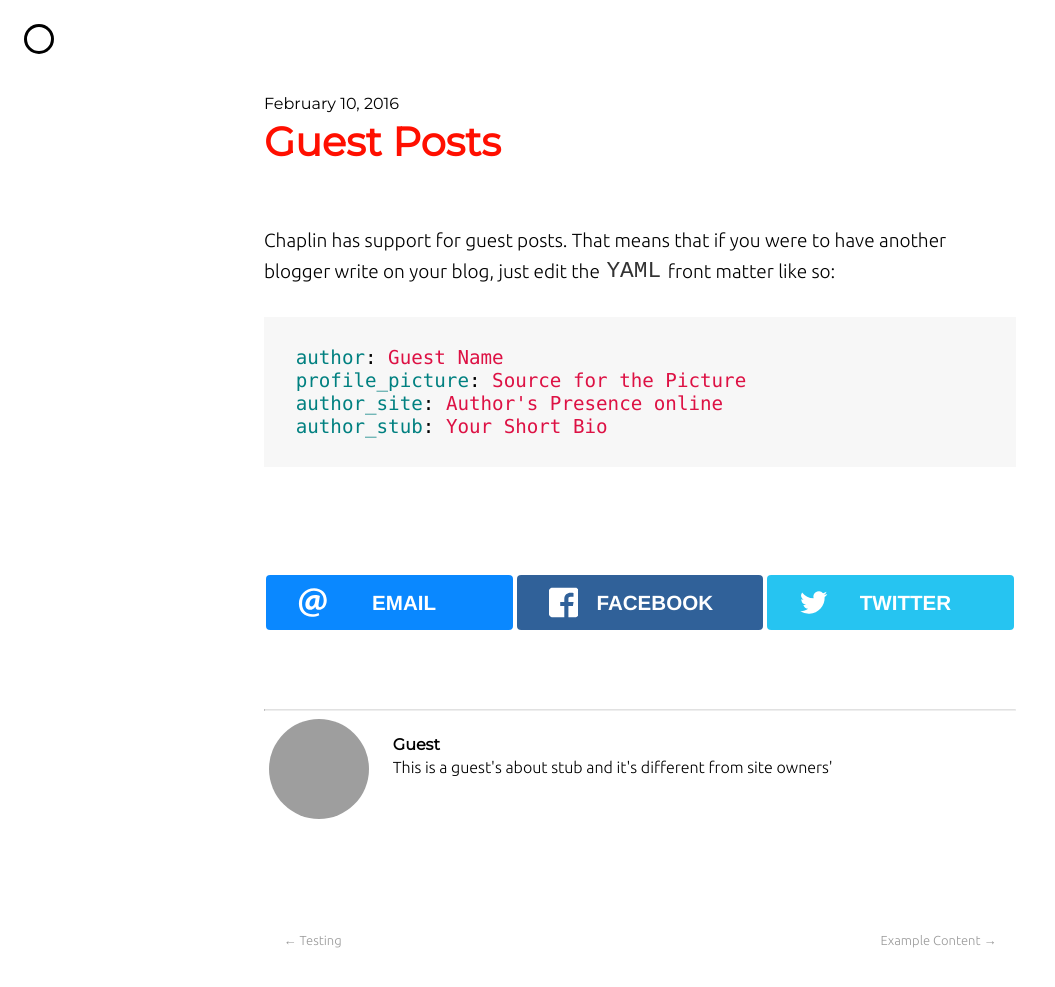
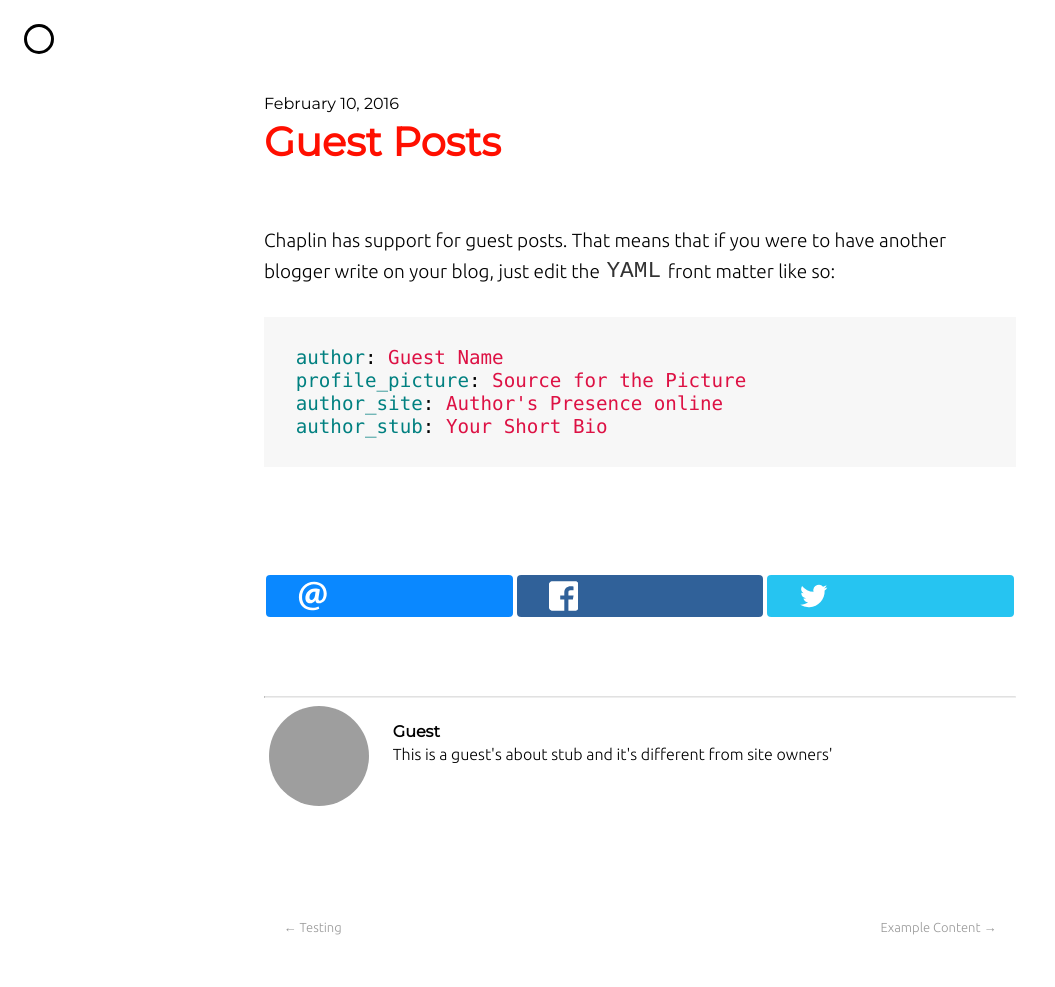
Before and after one commit to pbamotra/sciontist, a Jekyll site: the page built from _posts/2016-02-10-guest-posts.markdown, in a window 1280 px wide, cut to the strip 0-1035 px from the top of the page. Shown: the top 987 px of the strip, without its empty margins (0-1055 px from the left). Built offline with Jekyll 4.4.1, drawn with Linux system fonts in a browser that asks for light colours; nearby versions of some CDN libraries; comment, search, counter and statistics services are not loaded; grey boxes are pictures that could not be loaded.

Commit message:
disable share text

```diff
--- a/_includes/share.html
+++ b/_includes/share.html
@@ -3,21 +3,21 @@
     <!-- Replace subject with your message using URL Endocding: http://meyerweb.com/eric/tools/dencoder/ -->
         <a href="mailto:?subject={{ page.title }}&amp;body=Check out: {{ site.url }}{{ site.baseurl }}{{ page.url }}">
             <span class="rrssb-icon"><svg xmlns="http://www.w3.org/2000/svg" viewBox="0 0 28 28"><path d="M20.11 26.147c-2.335 1.05-4.36 1.4-7.124 1.4C6.524 27.548.84 22.916.84 15.284.84 7.343 6.602.45 15.4.45c6.854 0 11.8 4.7 11.8 11.252 0 5.684-3.193 9.265-7.398 9.3-1.83 0-3.153-.934-3.347-2.997h-.077c-1.208 1.986-2.96 2.997-5.023 2.997-2.532 0-4.36-1.868-4.36-5.062 0-4.75 3.503-9.07 9.11-9.07 1.713 0 3.7.4 4.6.972l-1.17 7.203c-.387 2.298-.115 3.3 1 3.4 1.674 0 3.774-2.102 3.774-6.58 0-5.06-3.27-8.994-9.304-8.994C9.05 2.87 3.83 7.545 3.83 14.97c0 6.5 4.2 10.2 10 10.202 1.987 0 4.09-.43 5.647-1.245l.634 2.22zM16.647 10.1c-.31-.078-.7-.155-1.207-.155-2.572 0-4.596 2.53-4.596 5.53 0 1.5.7 2.4 1.9 2.4 1.44 0 2.96-1.83 3.31-4.088l.592-3.72z"/></svg></span>
-            <span class="rrssb-text">email</span>
+            <!--<span class="rrssb-text">email</span>-->
         </a>
     </li>
     <li class="rrssb-facebook">
 <!--  Replace with your URL. For best results, make sure you page has the proper FB Open Graph tags in header: https://developers.facebook.com/docs/opengraph/howtos/maximizing-distribution-media-content/ -->
         <a href="https://www.facebook.com/sharer/sharer.php?u={{ site.url }}{{ site.baseurl }}{{ page.url }}" class="popup">
             <span class="rrssb-icon"><svg xmlns="http://www.w3.org/2000/svg" viewBox="0 0 29 29"><path d="M26.4 0H2.6C1.714 0 0 1.715 0 2.6v23.8c0 .884 1.715 2.6 2.6 2.6h12.393V17.988h-3.996v-3.98h3.997v-3.062c0-3.746 2.835-5.97 6.177-5.97 1.6 0 2.444.173 2.845.226v3.792H21.18c-1.817 0-2.156.9-2.156 2.168v2.847h5.045l-.66 3.978h-4.386V29H26.4c.884 0 2.6-1.716 2.6-2.6V2.6c0-.885-1.716-2.6-2.6-2.6z"/></svg></span>
-            <span class="rrssb-text">facebook</span>
+            <!--<span class="rrssb-text">facebook</span>-->
         </a>
     </li>
     <li class="rrssb-twitter">
         <!-- Replace href with your Meta and URL information  -->
         <a href="https://twitter.com/intent/tweet?text={{ page.title }}&amp;url={{ site.url }}{{ site.baseurl }}{{ page.url }}" class="popup">
             <span class="rrssb-icon"><svg xmlns="http://www.w3.org/2000/svg" viewBox="0 0 28 28"><path d="M24.253 8.756C24.69 17.08 18.297 24.182 9.97 24.62a15.093 15.093 0 0 1-8.86-2.32c2.702.18 5.375-.648 7.507-2.32a5.417 5.417 0 0 1-4.49-3.64c.802.13 1.62.077 2.4-.154a5.416 5.416 0 0 1-4.412-5.11 5.43 5.43 0 0 0 2.168.387A5.416 5.416 0 0 1 2.89 4.498a15.09 15.09 0 0 0 10.913 5.573 5.185 5.185 0 0 1 3.434-6.48 5.18 5.18 0 0 1 5.546 1.682 9.076 9.076 0 0 0 3.33-1.317 5.038 5.038 0 0 1-2.4 2.942 9.068 9.068 0 0 0 3.02-.85 5.05 5.05 0 0 1-2.48 2.71z"/></svg></span>
-            <span class="rrssb-text">twitter</span>
+            <!--<span class="rrssb-text">twitter</span>-->
         </a>
     </li>
     <!-- <li class="rrssb-linkedin">
```
